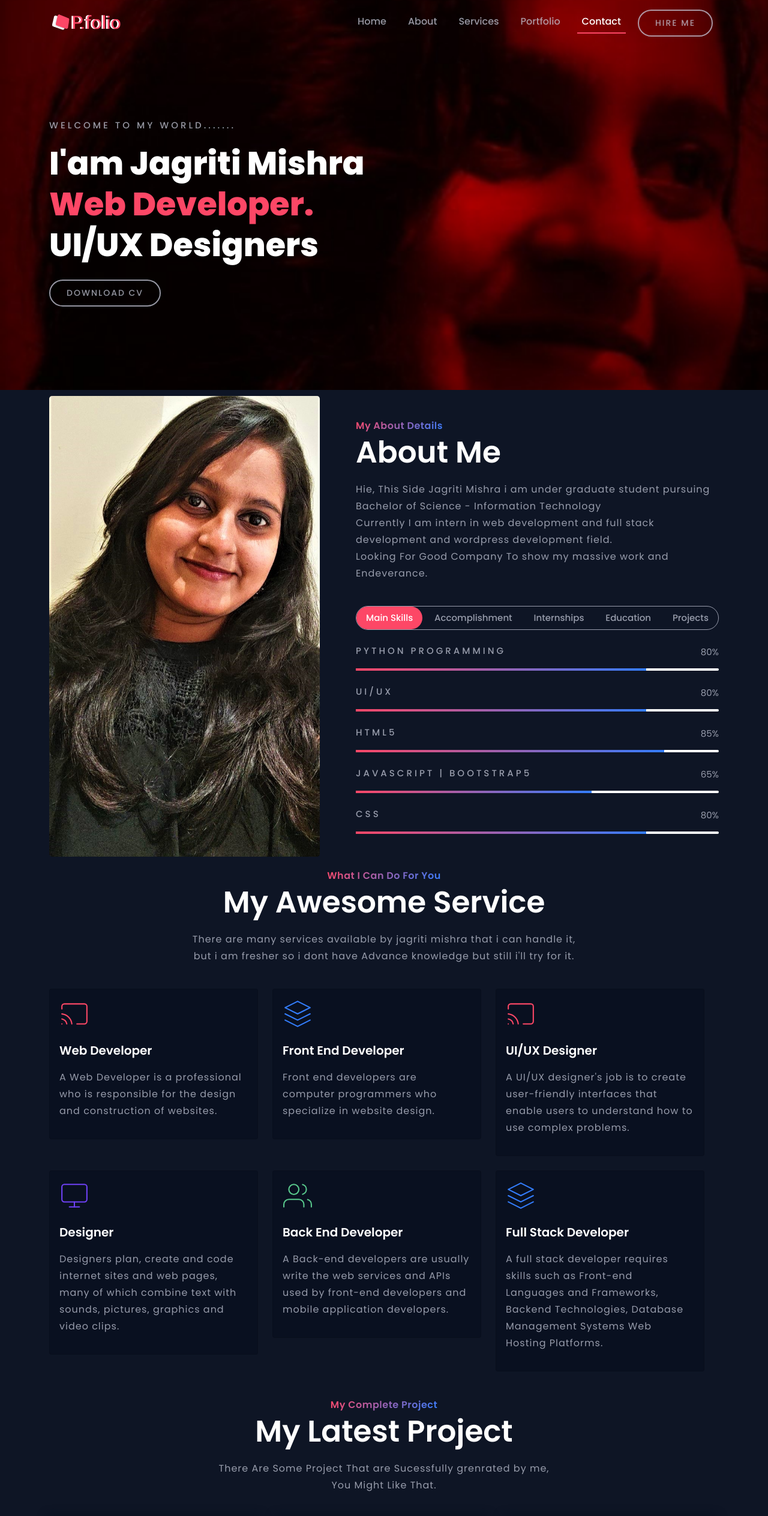
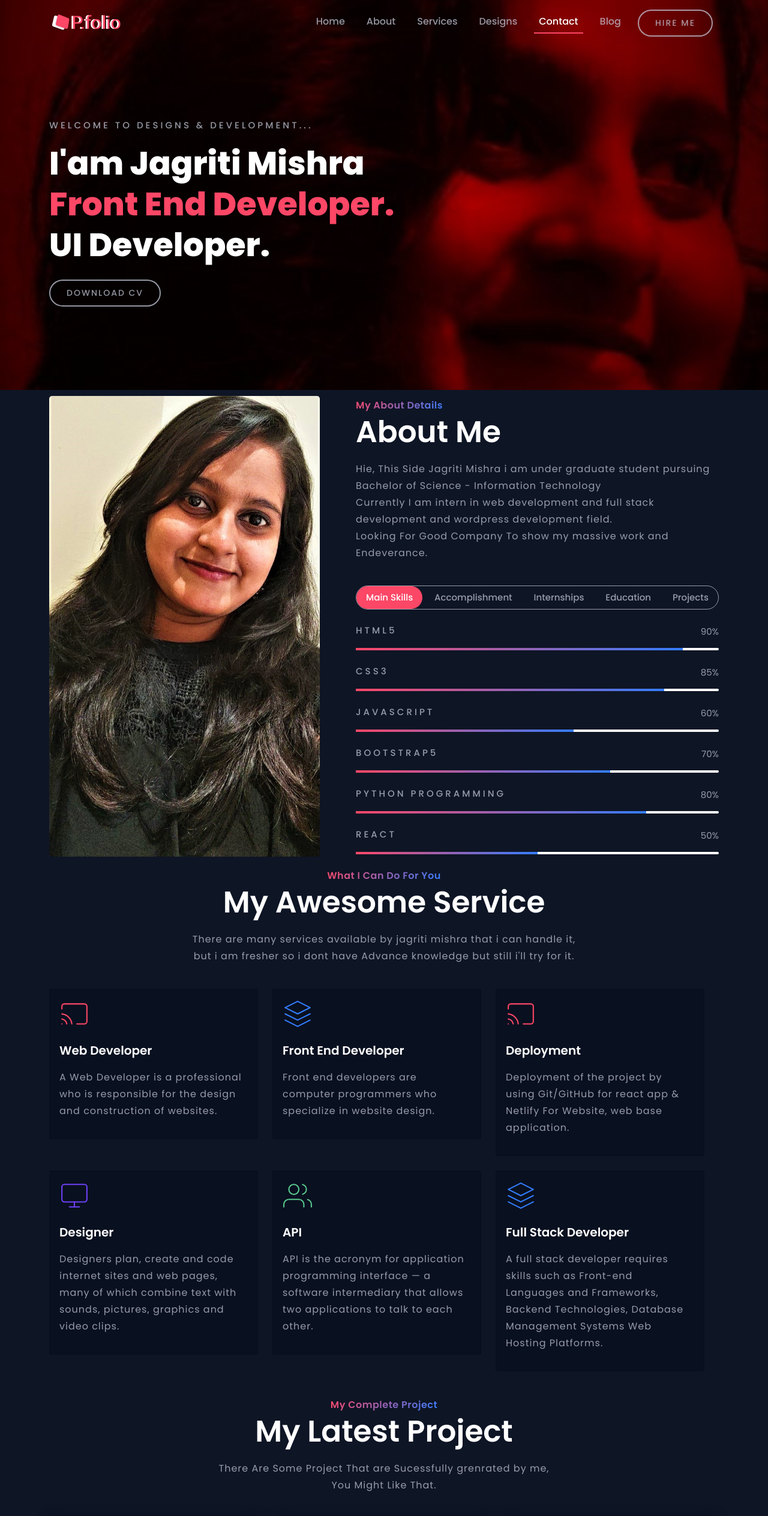
Before and after one commit to Jagriti2002/Personal_Portfolio, a plain HTML site: page PORTFOLIO2/index.html in a window 1280 px wide. Shown: the top 2527 px of the page at 60% size. Drawn offline with nearby package versions, Linux system fonts and the light colour scheme.

Commit message:
Update index.html

```diff
--- a/PORTFOLIO2/index.html
+++ b/PORTFOLIO2/index.html
@@ -43,10 +43,13 @@
                     <a class="nav-link" href="#services">Services</a>
                   </li>
                   <li class="nav-item">
-                    <a class="nav-link" href="#portfolio">Portfolio</a>
+                    <a class="nav-link" href="#portfolio">Designs</a>
                   </li>
                   <li class="nav-item">
                     <a class="nav-link" href="#contact">Contact</a>
+                  </li>
+                  <li class="nav-item">
+                    <a class="nav-link" href="https://jagriti-blog.netlify.app/">Blog</a>
                   </li>
                   <li class="nav-item mt-3 mt-lg-0">
                     <a class="main-btn" href="#contact">Hire Me</a>
@@ -63,10 +66,10 @@
         <div class="container">
             <div class="row">
                 <div class="col-sm-12 text-center text-md-start">
-                    <h6>WELCOME TO MY WORLD.......</h6>
-                    <H1>I'am Jagriti Mishra<br><span>Web Developer.</span><br>UI/UX Designers</H1>
+                    <h6>Welcome To Designs & Development...</h6>
+                    <H1>I'am Jagriti Mishra<br><span>Front End Developer.</span><br>UI Developer.</H1>
                     <div class="mt-4">
-                        <a class="main-btn" href="resume/Jagriti_Resume.pdf">Download CV</a>
+                        <a class="main-btn" href="resume/Resume.pdf">Download CV</a>
                     </div>
                 </div>
             </div>
@@ -109,6 +112,34 @@
                           <div class="tab-content" id="pills-tabContent">
                             <div class="tab-pane fade show active" id="pills-Skills" role="tabpanel" aria-labelledby="pills-Skills-tab">
                                 <div class="single-progress">
+                                    <h6>HTML5</h6>
+                                    <div class="progress">
+                                        <div class="progress-bar" role="progressbar" style="width: 90%" aria-valuenow="25" aria-valuemin="0" aria-valuemax="100"></div>
+                                    </div>
+                                    <span class="label">90%</span>
+                                </div>
+                                <div class="single-progress">
+                                    <h6>CSS3</h6>
+                                    <div class="progress">
+                                        <div class="progress-bar" role="progressbar" style="width: 85%" aria-valuenow="25" aria-valuemin="0" aria-valuemax="100"></div>
+                                    </div>
+                                    <span class="label">85%</span>
+                                </div>
+                                <div class="single-progress">
+                                    <h6>JavaScript</h6>
+                                    <div class="progress">
+                                        <div class="progress-bar" role="progressbar" style="width: 60%" aria-valuenow="25" aria-valuemin="0" aria-valuemax="100"></div>
+                                    </div>
+                                    <span class="label">60%</span>
+                                </div>
+                                <div class="single-progress">
+                                    <h6>Bootstrap5</h6>
+                                    <div class="progress">
+                                        <div class="progress-bar" role="progressbar" style="width: 70%" aria-valuenow="25" aria-valuemin="0" aria-valuemax="100"></div>
+                                    </div>
+                                    <span class="label">70%</span>
+                                </div>
+                                <div class="single-progress">
                                     <h6>Python Programming</h6>
                                     <div class="progress">
                                         <div class="progress-bar" role="progressbar" style="width: 80%" aria-valuenow="25" aria-valuemin="0" aria-valuemax="100"></div>
@@ -116,32 +147,11 @@
                                     <span class="label">80%</span>
                                 </div>
                                 <div class="single-progress">
-                                    <h6>UI/UX</h6>
+                                    <h6>React</h6>
                                     <div class="progress">
-                                        <div class="progress-bar" role="progressbar" style="width: 80%" aria-valuenow="25" aria-valuemin="0" aria-valuemax="100"></div>
+                                        <div class="progress-bar" role="progressbar" style="width: 50%" aria-valuenow="25" aria-valuemin="0" aria-valuemax="100"></div>
                                     </div>
-                                    <span class="label">80%</span>
-                                </div>
-                                <div class="single-progress">
-                                    <h6>HTML5</h6>
-                                    <div class="progress">
-                                        <div class="progress-bar" role="progressbar" style="width: 85%" aria-valuenow="25" aria-valuemin="0" aria-valuemax="100"></div>
-                                    </div>
-                                    <span class="label">85%</span>
-                                </div>
-                                <div class="single-progress">
-                                    <h6>Javascript | Bootstrap5</h6>
-                                    <div class="progress">
-                                        <div class="progress-bar" role="progressbar" style="width: 65%" aria-valuenow="25" aria-valuemin="0" aria-valuemax="100"></div>
-                                    </div>
-                                    <span class="label">65%</span>
-                                </div>
-                                <div class="single-progress">
-                                    <h6>CSS</h6>
-                                    <div class="progress">
-                                        <div class="progress-bar" role="progressbar" style="width: 80%" aria-valuenow="25" aria-valuemin="0" aria-valuemax="100"></div>
-                                    </div>
-                                    <span class="label">80%</span>
+                                    <span class="label">50%</span>
                                 </div>
                             </div>
 
@@ -230,14 +240,6 @@
                                     </li>
                                     <div class="mt-4">
                                         <a class="main-btn" href="https://drive.google.com/file/d/124ye922QSJfDTwUbpgfAoAIRN4TvycvY/view?usp=share_link">View Certificate</a>
-                                    </div>
-                                    <br>
-                                    <li><a href="#">UI/UX<span>
-                                        -Great Learning ,
-                                        Online Training</span></a> Certificate Of Course Completeion.
-                                    </li>
-                                    <div class="mt-4">
-                                        <a class="main-btn" href="https://drive.google.com/file/d/11LjfxSCNCMVzRn2u5CldkRDoVXgEoYuC/view?usp=share_link">View Certificate</a>
                                     </div>
                                     <br>
                                     <li><a href="#">Web Scrapping<span>
@@ -347,8 +349,8 @@
                         <div class="card">
                             <div class="card-body text-md-start text-center">
                                 <img src="./images/service/service-1.svg" alt="service" class="img-fluid mb-4">
-                                <h3>UI/UX Designer</h3>
-                                <p>A UI/UX designer's job is to create user-friendly interfaces that enable users to understand how to use complex problems.</p>
+                                <h3>Deployment</h3>
+                                <p>Deployment of the project by using Git/GitHub for react app & Netlify For Website, web base application.</p>
                             </div>
                         </div>
                     </div>
@@ -365,8 +367,8 @@
                         <div class="card">
                             <div class="card-body text-md-start text-center">
                                 <img src="./images/service/service-4.svg" alt="service" class="img-fluid mb-4">
-                                <h3>Back End Developer</h3>
-                                <p>A Back-end developers are usually write the web services and APIs used by front-end developers and mobile application developers.</p>
+                                <h3>API</h3>
+                                <p>API is the acronym for application programming interface — a software intermediary that allows two applications to talk to each other.</p>
                             </div>
                         </div>
                     </div>
@@ -427,10 +429,27 @@
                         <span style="background-image: url('./images/portfolio/self-6.png')"></span>
                     </div>
                 </div>
+                <div class="col-lg-4 col-md-6 mb-4">
+                    <div class="card p-0">
+                        <span style="background-image: url('./images/portfolio/self-7.png')"></span>
+                    </div>
+                </div>
+                <div class="col-lg-4 col-md-6 mb-4">
+                    <div class="card p-0">
+                        <span style="background-image: url('./images/portfolio/self-8.png')"></span>
+                    </div>
+                </div>
+                <div class="col-lg-4 col-md-6 mb-4">
+                    <div class="card p-0">
+                        <span style="background-image: url('./images/portfolio/self-9.png')"></span>
+                    </div>
+                </div>
             </div>
         </div>
     </section>
     <!-- Portfolio section exit-->
+
+
 
     <!-- contact section -->
     <section id="contact" class="contact_wrapper">
@@ -450,7 +469,7 @@
                         </div>
                         <label class="col-sm-3 col-lg-4">GitHub Profile:</label>
                         <div class="col-sm-9 col-lg-8 mb-3 mb-lg-2 text-md-start">
-                            <a href="https://github.com/mishrajagriti"><i class="fab fa-github"></i> GitHub</a>
+                            <a href="https://github.com/Jagriti2002"><i class="fab fa-github"></i> GitHub</a>
                         </div>
                         <label class="col-sm-3 col-lg-4">Hacker Rank Profile:</label>
                         <div class="col-sm-9 col-lg-8 mb-3 mb-lg-2 text-md-start">
```
